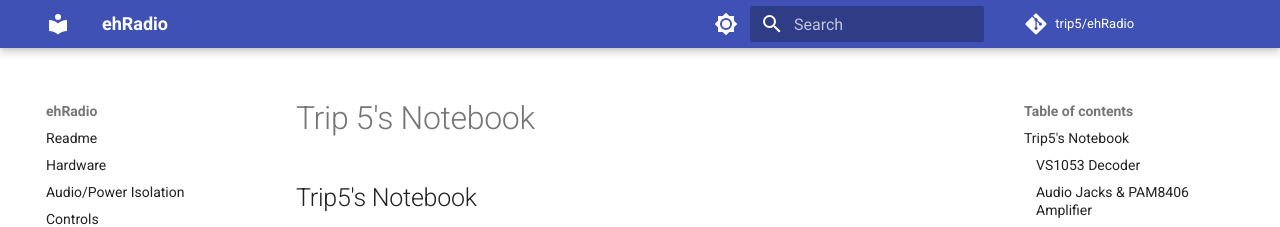
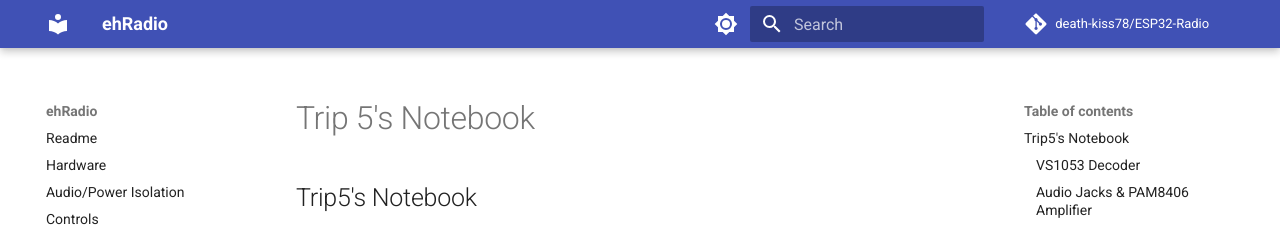
Before and after one commit to death-kiss78/ESP32-Radio, an MkDocs documentation site: the page built from docs/notebooks/notebook.md, in a window 1280 px wide. Shown: the top 227 px of the page. Built offline with MkDocs 1.6.1 and Material for MkDocs 9.7.7, drawn with Linux system fonts in a browser that asks for light colours; comment, search, counter and statistics services are not loaded.

Commit message:
Update site and repository information in mkdocs.yml

```diff
--- a/mkdocs.yml
+++ b/mkdocs.yml
@@ -1,8 +1,8 @@
 site_name: ehRadio
 site_description: ESP32 Radio (yoRadio fork)
-site_url: https://trip5.github.io/ehRadio/
-repo_url: https://github.com/trip5/ehRadio
-repo_name: trip5/ehRadio
+site_url: https://death-kiss78.github.io/ESP32-Radio/
+repo_url: https://github.com/death-kiss78/ESP32-Radio
+repo_name: death-kiss78/ESP32-Radio
 
 theme:
   name: material
```
